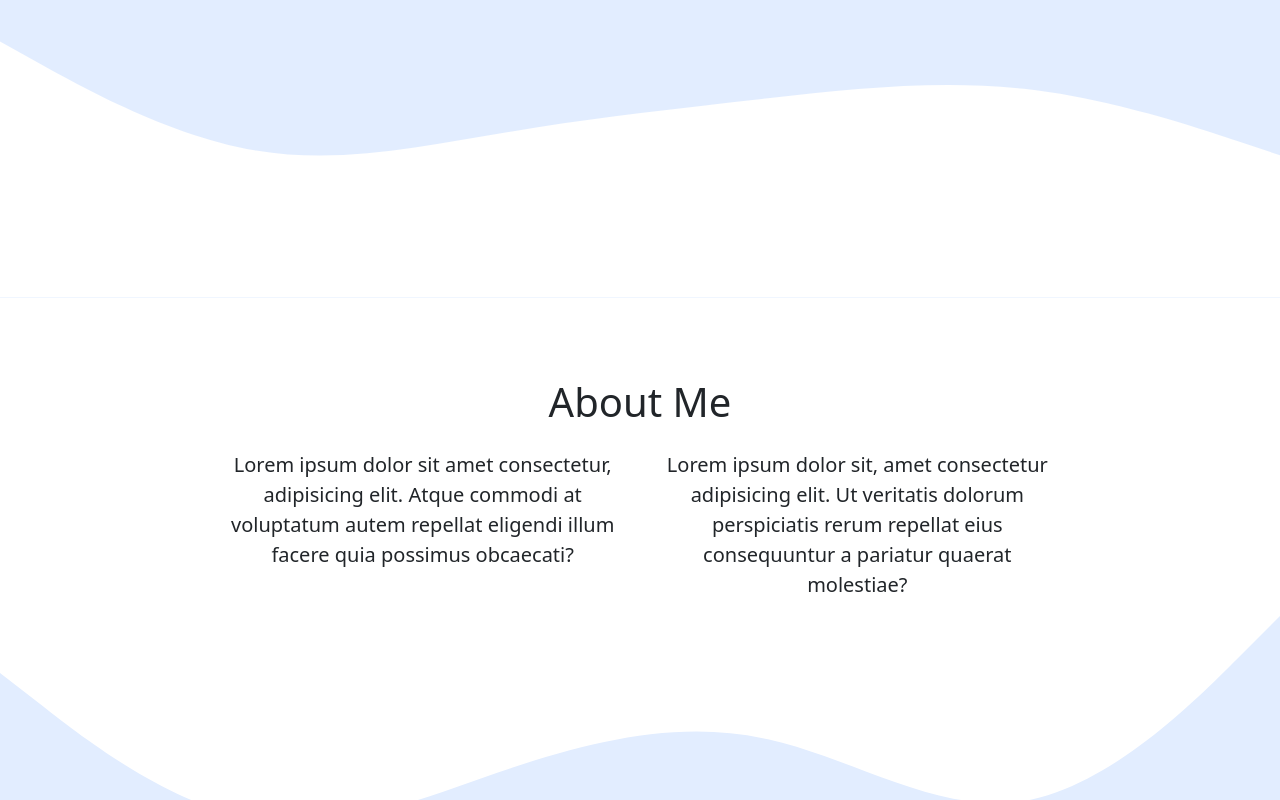
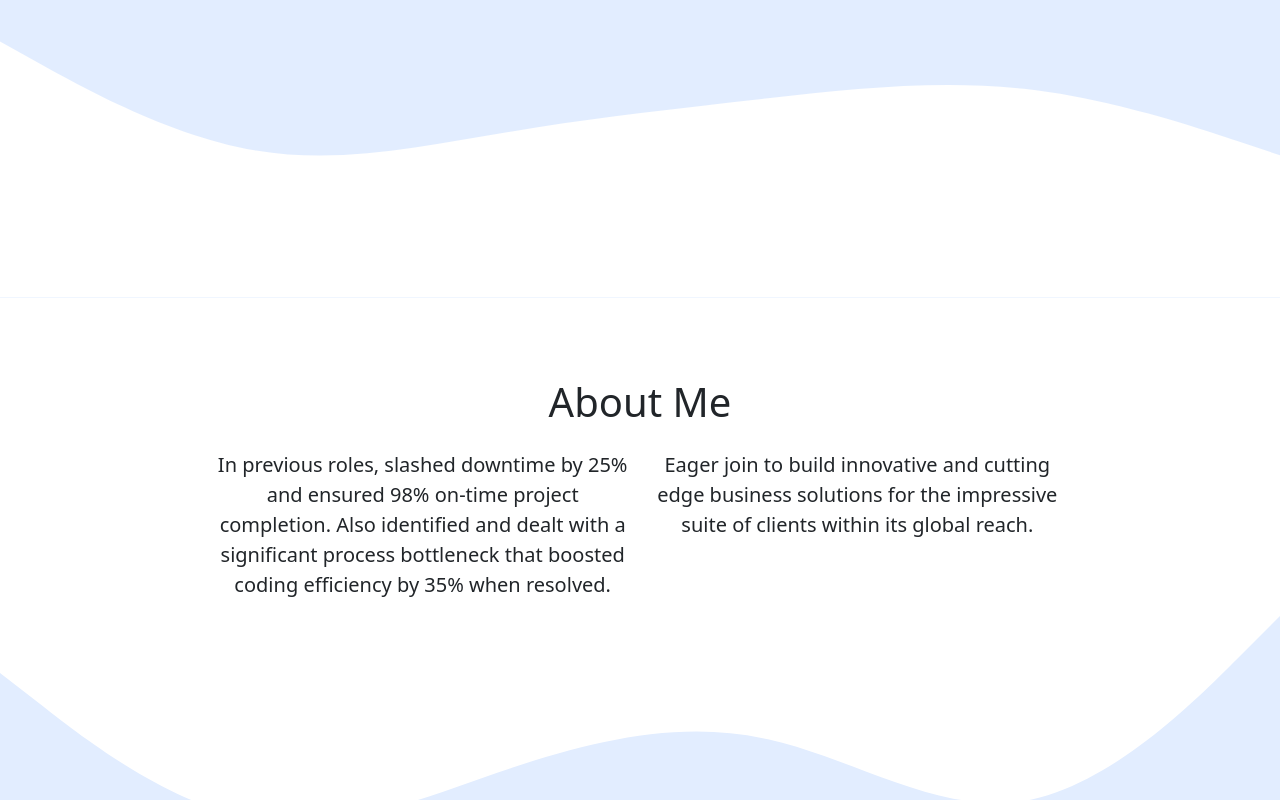
Before and after one commit to keviniskandar23/keviniskandarh.github.io, a plain HTML site: page index.html in a window 1280 px wide. Shown: the part 404-1204 px from the top of the page. Drawn offline with nearby package versions, Linux system fonts and the light colour scheme.

Commit message:
Update index.html

```diff
--- a/index.html
+++ b/index.html
@@ -61,10 +61,10 @@
             </div>
             <div class="row justify-content-center fs-5 text-center">
                 <div class="col-md-4">
-                    <p>Lorem ipsum dolor sit amet consectetur, adipisicing elit. Atque commodi at voluptatum autem repellat eligendi illum facere quia possimus obcaecati?</p>
+                    <p>In previous roles, slashed downtime by 25% and ensured 98% on-time project completion. Also identified and dealt with a significant process bottleneck that boosted coding efficiency by 35% when resolved.</p>
                 </div>
                 <div class="col-md-4">
-                    <p>Lorem ipsum dolor sit, amet consectetur adipisicing elit. Ut veritatis dolorum perspiciatis rerum repellat eius consequuntur a pariatur quaerat molestiae?</p>
+                    <p>Eager join to build innovative and cutting edge business solutions for the impressive suite of clients within its global reach.</p>
                 </div>
             </div>
         </div>
```
